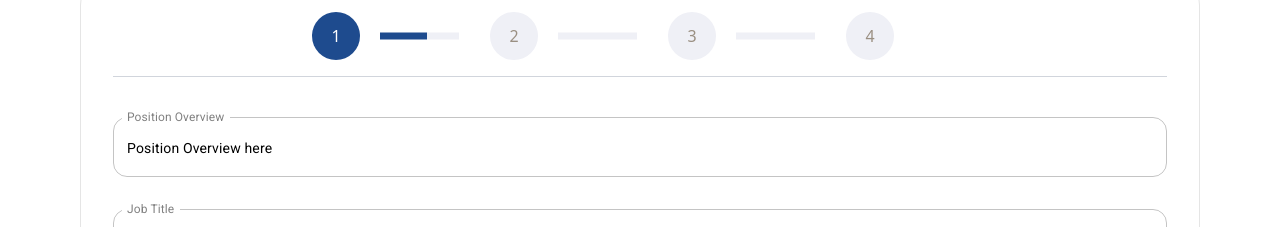
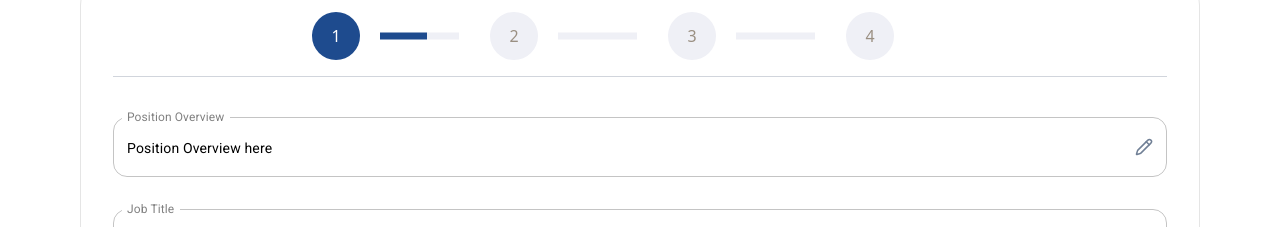
Before and after one commit to sayyamButt317/hire-with-tess-frontend, a Next.js app: page /interview in a window 1280 px wide. Shown: the part 221-448 px from the top of the page. Built offline with nearby package versions, Linux system fonts and the light colour scheme.

Commit message:
add edit feature

```diff
--- a/src/app/interview/page.tsx
+++ b/src/app/interview/page.tsx
@@ -14,11 +14,13 @@ import NoQuestion from "./component/emptycard";
 import GenerateResponse from "@/hooks/generateResponse.hook";
 import InterviewLayout from "@/components/layout/InterviewLayout";
 import CustomInputForm from "@/app/interview/component/customformInput";
+import {  Pencil, Save } from "lucide-react";
+import { useSkillStore } from "@/store/InputStore";
+
 
 export default function InterviewForm() {
-  const { jobDescription, jobTitle, jobType, companyName, location, salary } =
-    useStore();
-
+  const { jobDescription, jobTitle, jobType, companyName, location, salary } = useStore();
+  const { isEditable, setIsEditable } = useSkillStore();
   const form = useForm<FormValidator>({
     resolver: zodResolver(customformSchema),
     defaultValues: {
@@ -47,6 +49,26 @@ export default function InterviewForm() {
 
   const responseData = generateMutation.data || null;
 
+  const handleEditDescription = () => {
+    setIsEditable(true);
+  };
+
+  // const generateUpdateMutation = useUpdateJob();
+  const UpdateJobDescription = () => {
+    // generateUpdateMutation.mutate({
+    //   data: {
+    //     job_description: form.getValues("jobDescription"),
+    //     job_title: form.getValues("jobTitle"),
+    //     job_type: form.getValues("jobType"),
+    //     company_name: form.getValues("companyName"),
+    //     location: form.getValues("location"),
+    //     salary: (form.getValues("salary")),
+    //     currency: form.getValues("currency"),
+    //   },
+    // });
+    setIsEditable(false);
+  };
+
   return (
     <>
       <InterviewLayout showGoogleLogin={false} useCard={false}>
@@ -57,6 +79,7 @@ export default function InterviewForm() {
               ref={ref}
               className="space-y-8"
             >
+
               <FormField
                 control={form.control}
                 name="jobDescription"
@@ -66,13 +89,32 @@ export default function InterviewForm() {
                       {...field}
                       name="jobDescription"
                       label="Position Overview"
+                      type="textarea"
                       placeholder="Position Overview here"
+                      readOnly={!isEditable}
+                      icon={
+                        isEditable ? (
+                          <Save
+                            size={16}
+                            color="#000000"
+                            strokeWidth={0.75}
+                            style={{ cursor: "pointer" }}
+                            onClick={UpdateJobDescription}
+                          />
+                        ) : (
+                          <Pencil
+                            size={18}
+                            color="#718096"
+                            style={{ cursor: "pointer" }}
+                            onClick={handleEditDescription}
+                          />
+                        )
+                      }
                     />
 
                   </FormItem>
                 )}
               />
-
               <FormField
                 control={form.control}
                 name="jobTitle"
```
